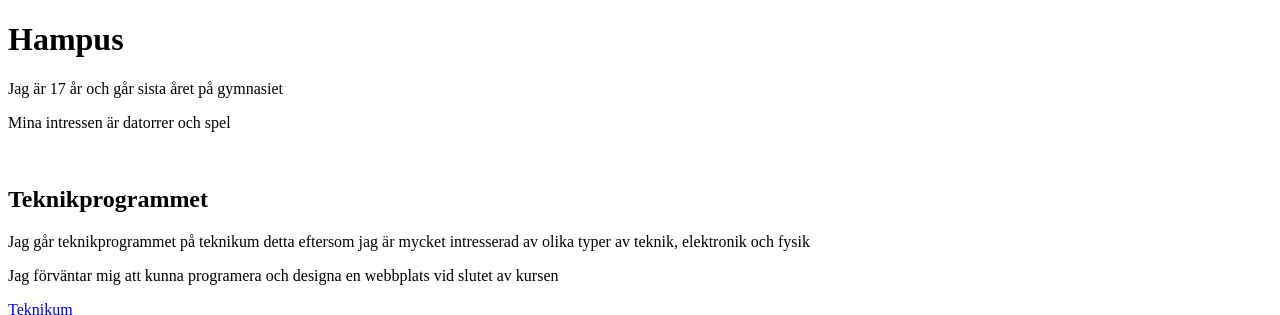
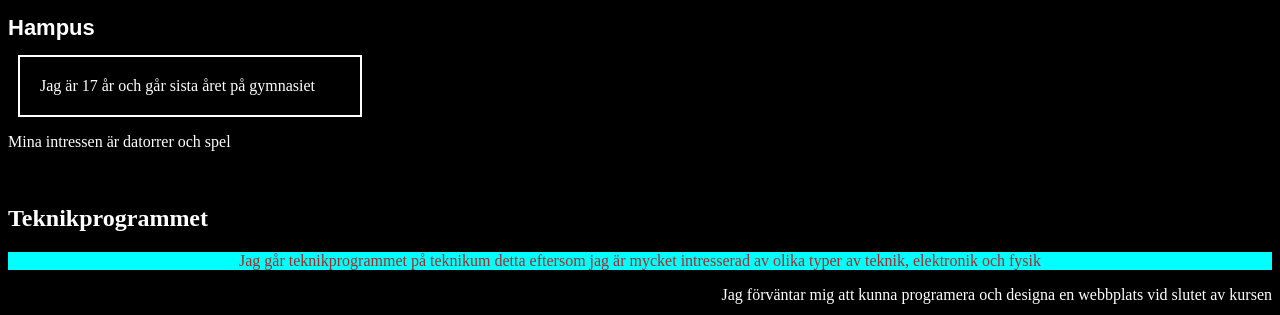
Before and after one commit to hape04001/Webbutveckling, a plain HTML site: page Upgift1.html in a window 1280 px wide. Shown: the top 315 px of the page. Drawn offline with Linux system fonts and the light colour scheme; grey boxes are pictures that could not be loaded.

Commit message:
css
uppgift 2

```diff
--- a/Upgift1.html
+++ b/Upgift1.html
@@ -3,16 +3,18 @@
     <head>
         <meta charset="UTF-8">
         <title>Uppgift 1</title>
+        <link href="upg2.css" rel ="stylesheet">
     </head>
     <body>
         <h1>Hampus</h1>
-        <p>Jag är 17 år och går sista året på gymnasiet </p>
+        <div class ="box">Jag är 17 år och går sista året på gymnasiet </div>
         <p>Mina intressen är datorrer och spel</p> <br>
         <h2>Teknikprogrammet</h2>
-        <p>Jag går teknikprogrammet på teknikum detta eftersom jag är mycket intresserad av olika typer av teknik, elektronik och fysik</p>
-        <p>Jag förväntar mig att kunna programera och designa en webbplats vid slutet av kursen</p>
+        <p class = "text" >Jag går teknikprogrammet på teknikum detta eftersom jag är mycket intresserad av olika typer av teknik, elektronik och fysik</p>
+
+        <p class = "text1" >Jag förväntar mig att kunna programera och designa en webbplats vid slutet av kursen</p>
         <p>
-            <a href = "https://www.vaxjo.se/sidor/forskola-och-skola/gymnasieskola/teknikum.html">Teknikum</a>
+            <a href = "https://www.vaxjo.se/sidor/forskola-och-skola/gymnasieskola/teknikum.html" class = "text2" >Teknikum</a>
             <br>
             <img src = "https://www.vaxjo.se/images/18.27e32b4a180c20075ae2da0d/1652683865301/Teknikum%20toppbild.png">
         </p>
--- /dev/null
+++ b/upg2.css
@@ -0,0 +1,27 @@
+body{
+    background-color: black;
+    color: white;
+}
+h1{
+    font-size: 22px;
+    font-family: Arial;
+}
+.text{
+    background-color: aqua;
+    color: brown;
+    text-align: center;
+}
+.text1{
+    text-align: right;
+}
+.text2{
+    text-decoration: none;
+}
+
+.box{
+    width: 300px;
+    border: 2px solid white;
+    padding: 20px;
+    margin: 10px;
+
+}
```
